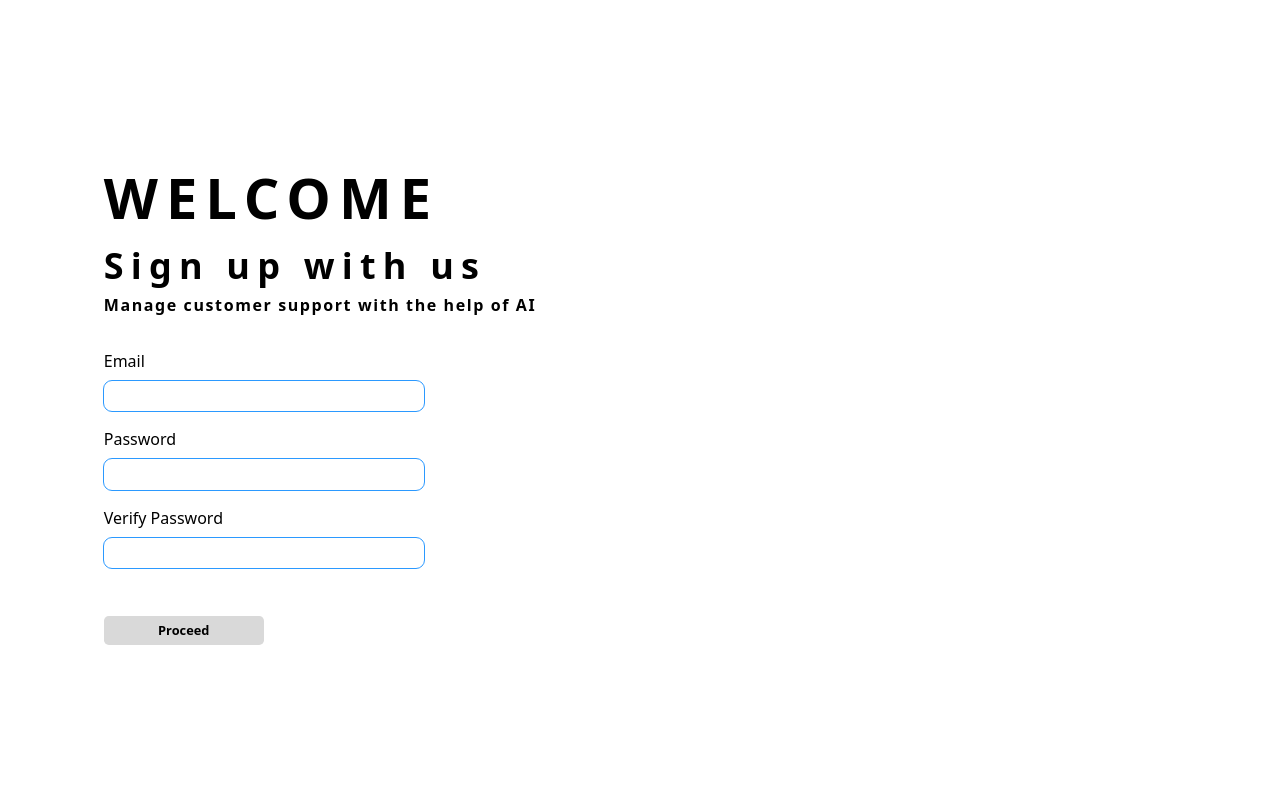
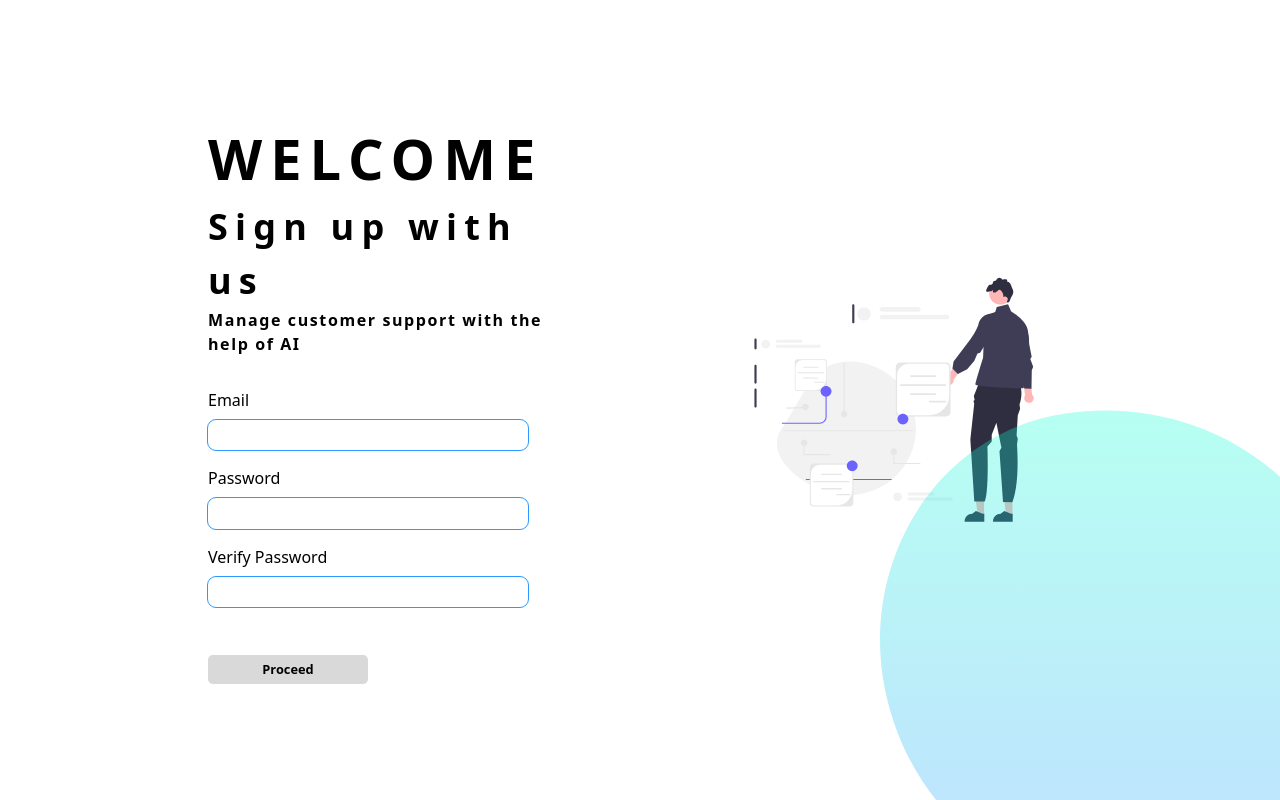
Before and after one commit to ainderew/cap-client, a Next.js app: page /register/customer in a window 1280 px wide. Before the commit this address had no page. Built offline with nearby package versions, Linux system fonts and the light colour scheme.

Commit message:
add image to customer register

```diff
--- a/src/pages/_app.tsx
+++ b/src/pages/_app.tsx
@@ -4,12 +4,12 @@ import { useRouter } from 'next/router'
 import React, { useEffect } from 'react'
 
 const App: any = ({ Component, pageProps }: AppProps) => {
-  const router = useRouter()
-  useEffect(() => {
-    router.replace('/home').catch((err) => {
-      throw err
-    })
-  }, [])
+  // const router = useRouter()
+  // useEffect(() => {
+  //   router.replace('/home').catch((err) => {
+  //     throw err
+  //   })
+  // }, [])
   return <Component {...pageProps} />
 }
 
--- a/src/pages/register/customer.tsx
+++ b/src/pages/register/customer.tsx
@@ -1,3 +1,5 @@
+import Image from 'next/image'
+import { useRouter } from 'next/router'
 import React, { useState } from 'react'
 
 interface Customer {
@@ -6,8 +8,10 @@ interface Customer {
   type: string
 }
 const CustomerRegisterUI: React.FC = () => {
+  const router = useRouter()
   const [email, setEmail] = useState<string>('')
   const [password, setPassword] = useState<string>('')
+  const [vppassword, setVPPassword] = useState<string>('')
 
   function submitForm (): void {
     const bodyObj: Customer = {
@@ -28,6 +32,9 @@ const CustomerRegisterUI: React.FC = () => {
       })
       .then((data) => {
         console.log(data)
+        router.push('/home').catch((err) => {
+          throw err
+        })
       })
       .catch((err) => {
         throw err
@@ -36,7 +43,7 @@ const CustomerRegisterUI: React.FC = () => {
 
   return (
     <div>
-      <div className="font-poppins flex h-[100vh]">
+      <div className="flex h-[100vh] px-32">
         <div className="grid w-full grid-cols-[50%_50%] overflow-x-hidden">
           <div className="m-[5rem] flex items-center justify-center">
             <div>
@@ -78,9 +85,9 @@ const CustomerRegisterUI: React.FC = () => {
                 <input
                   type="password"
                   className="w-[20rem] rounded-[.5rem] p-[.2rem] px-[.7rem] outline outline-1 outline-[#2B99FF]"
-                  value={password}
+                  value={vppassword}
                   onChange={(e) => {
-                    setPassword(e.target.value)
+                    setVPPassword(e.target.value)
                   }}
                 ></input>
               </div>
@@ -94,12 +101,17 @@ const CustomerRegisterUI: React.FC = () => {
               </div>
             </div>
           </div>
-          <div className="">
-            <div className="">
-              {/* <Image src={''} width={} height={} alt='' /> */}
+          <div className="flex items-center justify-center">
+            <div className="z-99 relative h-[50%] w-[60%]">
+              <Image
+                src="/images/bsignupimage.svg"
+                fill
+                alt="human registering"
+              />
             </div>
-            <div className="">
-              {/* <Image src={''} width={} height={} alt='' /> */}
+            <div className="absolute bottom-0 right-0">
+              <div className="relative h-[400px] w-[400px]"></div>
+              <Image src={'/ball.svg'} fill alt="ball" />
             </div>
           </div>
         </div>
```
Also changed, not shown: public/ball.svg (added), public/images/bsignupimage.svg (added).
